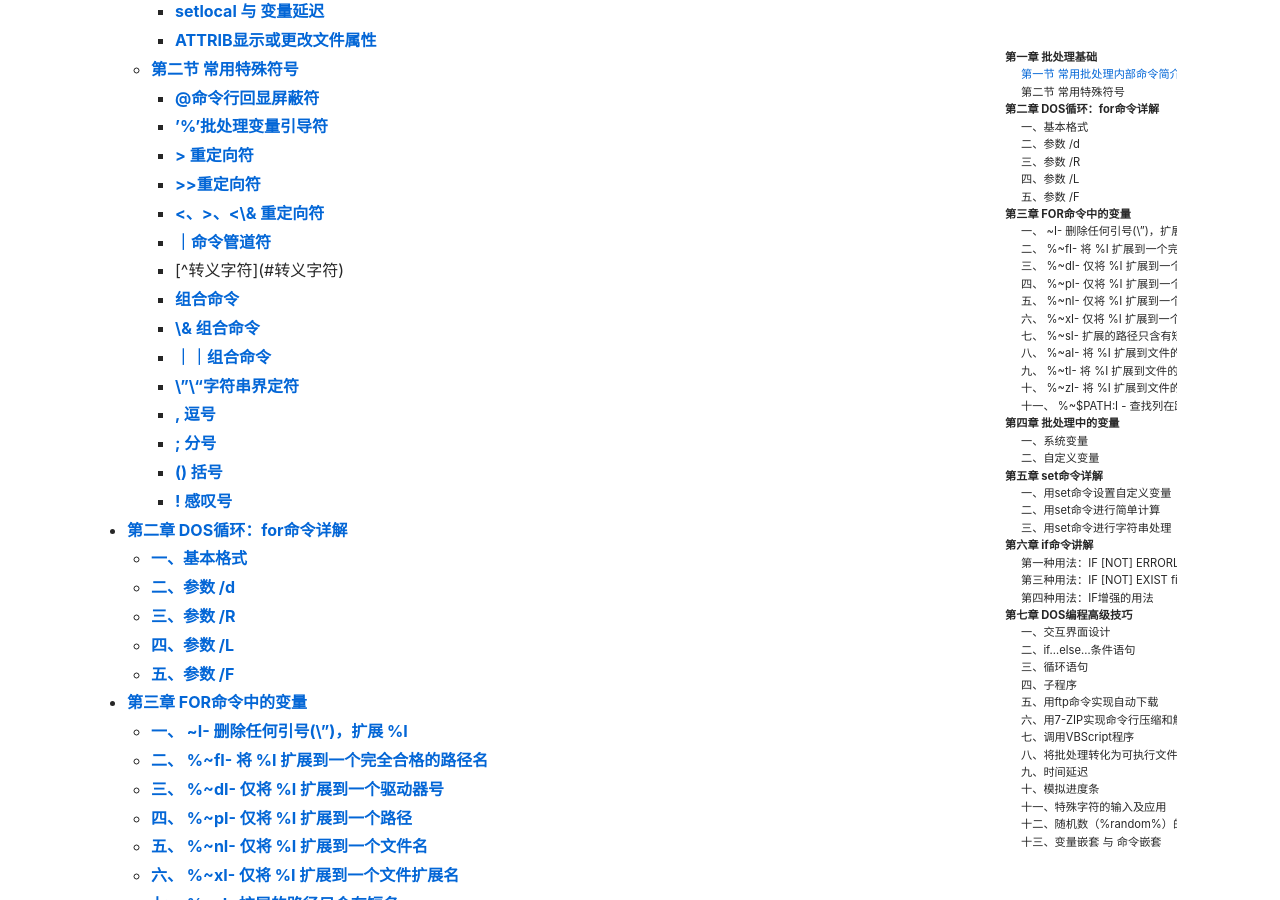
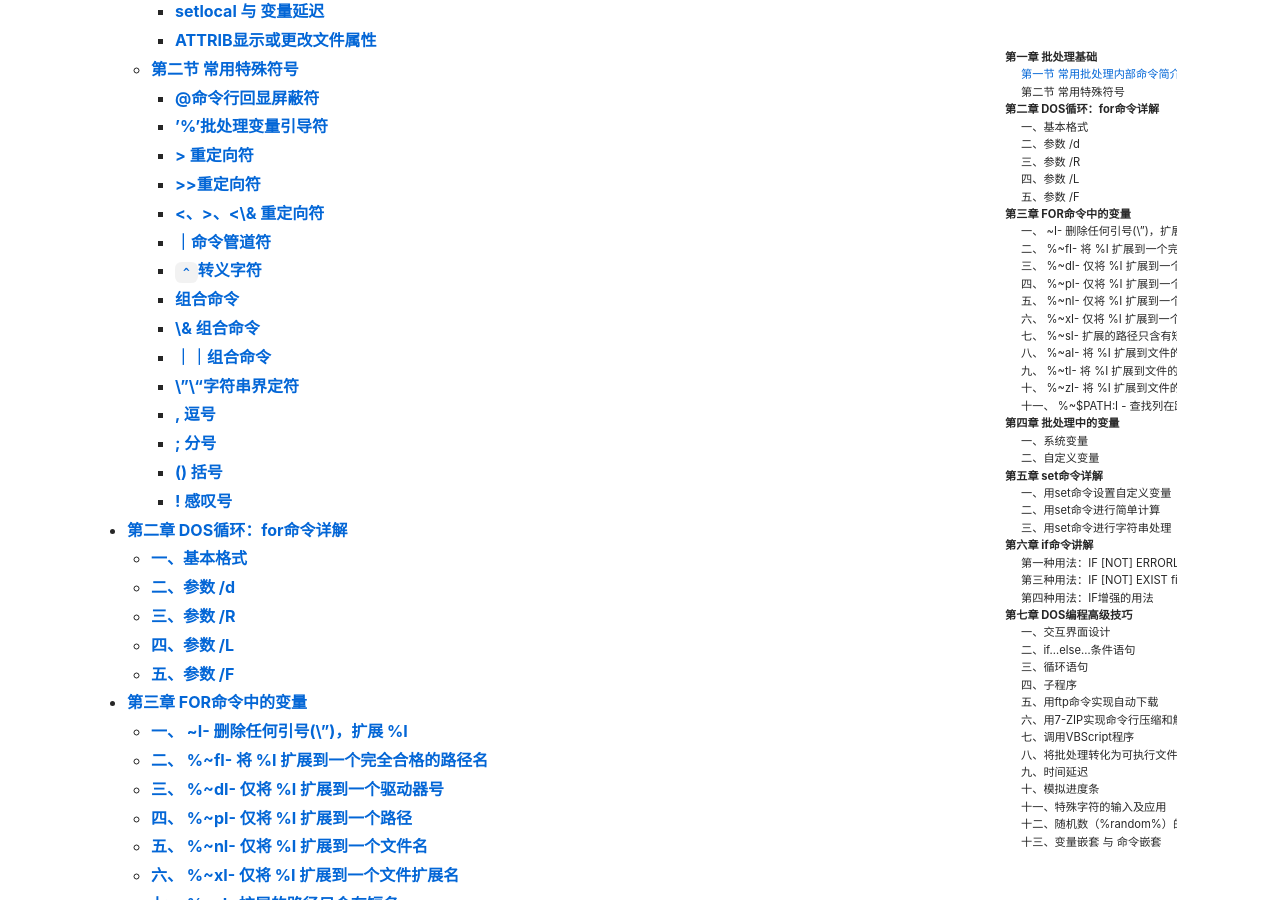
Before and after one commit to BugLeesir/bugleesir-blogs, a Jekyll site: the page built from _posts/2024-4-7-Windows批处理教程(转).md, in a window 1280 px wide and 900 px high, scrolled down 754 px. Built offline with Jekyll 4.4.1, drawn with Linux system fonts in a browser that asks for light colours; nearby versions of some CDN libraries; comment, search, counter and statistics services are not loaded.

Commit message:
update by bugleesir

```diff
--- a/_posts/2024-4-7-Windows批处理教程(转).md
+++ b/_posts/2024-4-7-Windows批处理教程(转).md
@@ -29,7 +29,7 @@ title : "批处理教程(转)"
     - [\>\>重定向符](#重定向符)
     - [\<、\>、\<\& 重定向符](#-重定向符-1)
     - [｜命令管道符](#命令管道符)
-    - [^转义字符](#转义字符)
+    - [`^`转义字符](#转义字符)
     - [组合命令](#组合命令)
     - [\& 组合命令](#-组合命令)
     - [｜｜组合命令](#组合命令-1)
@@ -773,7 +773,7 @@ echo y|format a: /s /q /v:system
 从而达到自动输入y的目的
 （这条命令有危害性，测试时请慎重）
 
-#### ^转义字符
+#### `^`转义字符
 
 ^是对特殊符号<,>,的前导字符，在命令中他将以上3个符号的特殊功能去掉，仅仅只把他们当成符号而不使用他们的特殊意义。
 比如
```
